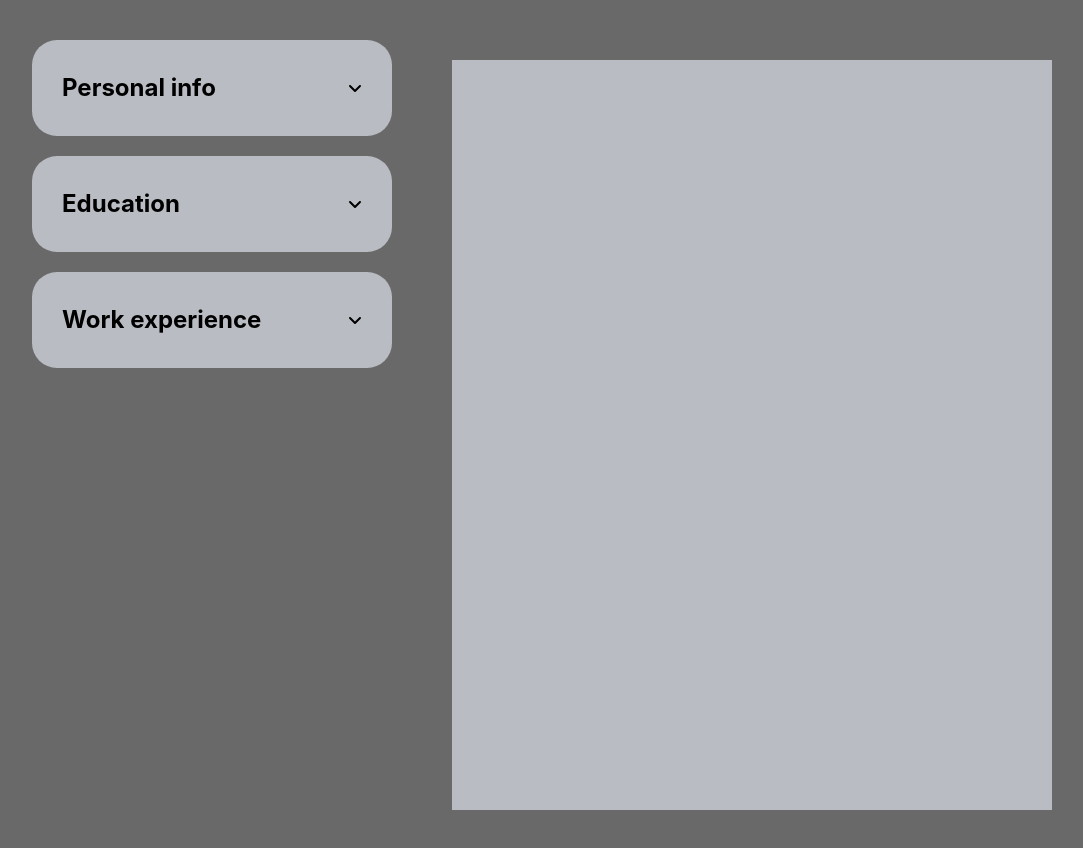
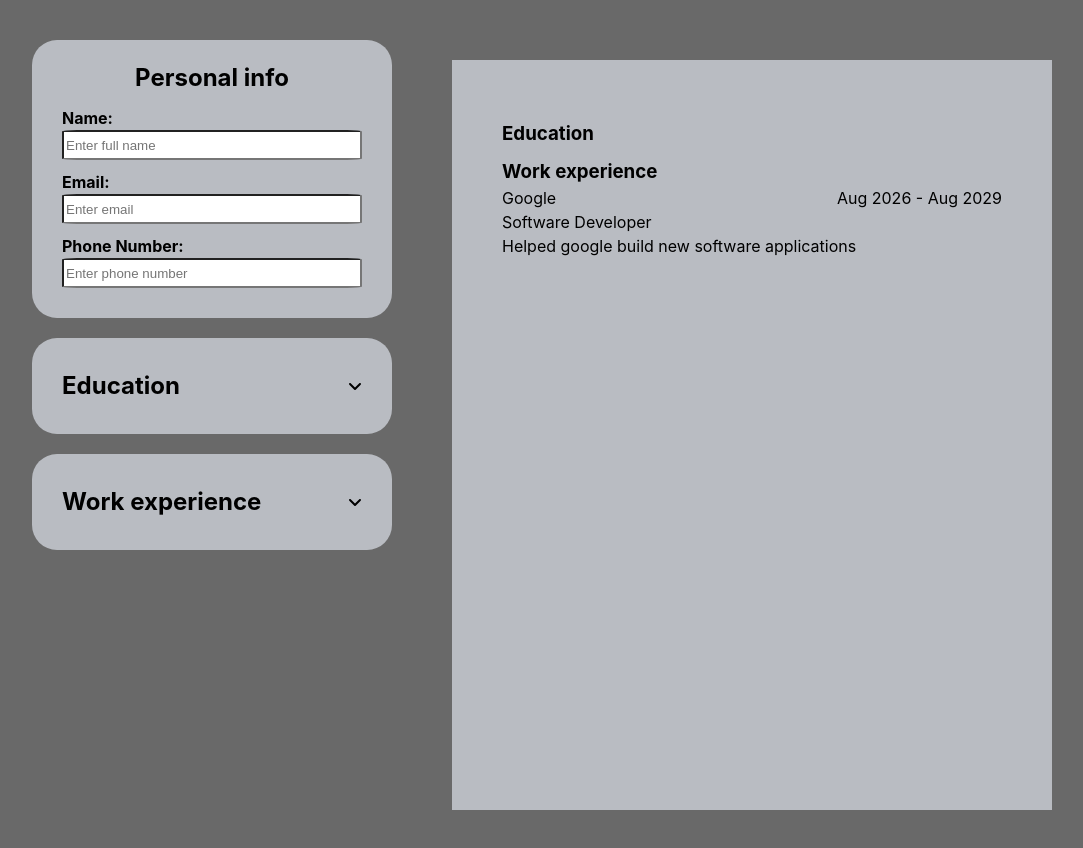
Before and after one commit to Unknownflow/cv-generator, a React (Vite) app: page / in a window 1280 px wide. Shown: the top 848 px of the page, without its empty margins (88-1171 px from the left). Built offline with nearby package versions, Linux system fonts and the light colour scheme.

Commit message:
add: details entered in personal info and education reflected in cv, workexp still wip

```diff
--- a/src/App.jsx
+++ b/src/App.jsx
@@ -3,17 +3,118 @@ import 'font-awesome/css/font-awesome.min.css';
 import PersonalInfoForm from './components/PersonalInfoForm'
 import EducationForm from './components/EducationForm'
 import WorkExperienceForm from './components/WorkExperienceForm'
+import { useState } from 'react';
 
 function App() {
+  const [personalInfo, setPersonalInfo] = useState(
+    {
+      name: "",
+      email: "",
+      phoneNo: "",
+    }
+  )
+
+  const [educationInfo, setEducationInfo] = useState(
+    {
+      schoolName: "",
+      location: "",
+      schoolStartDate: "",
+      schoolEndDate: "",
+      educationTitle: "",
+    }
+  )
+
+  const [workInfo, setWorkInfo] = useState(
+    {
+      companyName: "",
+      positionTitle: "",
+      workStartDate: "",
+      workEndDate: "",
+      responsibilities: "",
+    }
+  )
+
+  const handlePersonalInfoChange = (e) => {
+    const key = e.target.id;
+    setPersonalInfo({ ...personalInfo, [key]: e.target.value });
+    console.log(personalInfo)
+  }
+
+  const handleEducationInfoChange = (e) => {
+    const key = e.target.id;
+    console.log(educationInfo);
+    setEducationInfo({ ...educationInfo, [key]: e.target.value });
+  }
+
+  const handleWorkInfoChange = (e) => {
+    const key = e.target.id;
+    setWorkInfo({ ...workInfo, [key]: e.target.value });
+  }
+
+
+
 
   return (
     <div className="body">
       <div className='form'>
-        <PersonalInfoForm />
-        <EducationForm />
+        <PersonalInfoForm
+          onChange={handlePersonalInfoChange}
+          name={personalInfo.name}
+          email={personalInfo.email}
+          phoneNo={personalInfo.phoneNo}
+        />
+        <EducationForm
+          onChange={handleEducationInfoChange}
+          schoolName={educationInfo.schoolName}
+          location={educationInfo.location}
+          schoolStartDate={educationInfo.schoolStartDate}
+          schoolEndDate={educationInfo.schoolEndDate}
+          educationTitle={educationInfo.educationTitle}
+        />
         <WorkExperienceForm />
       </div>
       <div className='resume'>
+        <div className='personalInfoCV'>
+          <div className='personalName'>
+            <h2>{personalInfo.name}</h2>
+          </div>
+          <div className='personalContact'>
+            <span className='personalEmail'>{personalInfo.email}</span>
+            {personalInfo.email && personalInfo.phoneNo && (
+              <span>, </span>
+            )}
+            <span className='personalPhoneNo'> {personalInfo.phoneNo}</span>
+          </div>
+        </div>
+        <div className='educationInfoCV'>
+          <h3>Education</h3>
+          <div className='educationHeader'>
+            <span>{educationInfo.schoolName}</span>
+            <div className='educationTime'>
+              <span>{educationInfo.schoolStartDate}</span>
+              {educationInfo.schoolStartDate &&
+                <span> - </span>
+              }
+              <span>{educationInfo.schoolEndDate}</span>
+            </div>
+          </div>
+          <div className='educationTitle'>
+            <span>{educationInfo.educationTitle}</span>
+            {educationInfo.educationTitle && educationInfo.location &&
+              <spam>, </spam>
+            }
+            <span>{educationInfo.location}</span>
+          </div>
+        </div>
+        <div className='workExperienceCV'>
+          <h3>Work experience</h3>
+          <div className='workExperienceHeader'>
+            <span>Google{workInfo.companyName}</span>
+            <span>Aug 2026{workInfo.workStartDate} - Aug 2029{workInfo.workEndDate}</span>
+          </div>
+          <div className='workExperienceTitle'>Software Developer{workInfo.workRole}</div>
+          <div className='workResponsibilities'>Helped google build new software applications{workInfo.workResponsibilities}</div>
+        </div>
       </div>
     </div>
   )
--- a/src/components/EducationForm.jsx
+++ b/src/components/EducationForm.jsx
@@ -1,30 +1,13 @@
 import { useState } from "react";
 import CustomInput from "./CustomInput";
-import SubmitButton from "./SubmitButton";
 import { FontAwesomeIcon } from "@fortawesome/react-fontawesome";
 import { faAngleDown, faAngleUp } from '@fortawesome/free-solid-svg-icons'
 
-export default function EducationForm() {
-  const [formData, setFormData] = useState({
-    schoolName: "",
-    title: "",
-    location: "",
-    startDate: "",
-    endDate: "",
-  })
-
+export default function EducationForm({ onChange, schoolName, location, schoolStartDate, schoolEndDate, educationTitle }) {
   const [isShown, setIsShown] = useState(false);
 
-  const toggleForm = (e) => {
+  const toggleForm = () => {
     setIsShown(!isShown);
-  }
-
-  const handleChange = (e) => {
-    const { name, value } = e.target;
-    setFormData(prevState => ({
-      ...prevState,
-      [name]: value,
-    }));
   }
 
   return (
@@ -50,42 +33,39 @@ export default function EducationForm() {
           <CustomInput
             label="School: "
             name="schoolName"
-            value={formData.schoolName}
-            onChange={handleChange}
+            value={schoolName}
+            onChange={onChange}
             placeholder="Enter school / university"
           />
           <CustomInput
             label="Title of Study: "
-            name="title"
-            value={formData.title}
-            onChange={handleChange}
+            name="educationTitle"
+            value={educationTitle}
+            onChange={onChange}
             placeholder="Enter title of study"
           />
           <CustomInput
             label="Location: "
             name="location"
-            value={formData.location}
-            onChange={handleChange}
+            value={location}
+            onChange={onChange}
             placeholder="Enter location"
           />
           <CustomInput
             label="Start date: "
-            name="startDate"
+            name="schoolStartDate"
             type="date"
-            value={formData.startDate}
-            onChange={handleChange}
+            value={schoolStartDate}
+            onChange={onChange}
             placeholder="Enter start date"
           />
           <CustomInput
             label="End date: "
-            name="endDate"
+            name="schoolEndDate"
             type="date"
-            value={formData.endDate}
-            onChange={handleChange}
+            value={schoolEndDate}
+            onChange={onChange}
             placeholder="Enter end date"
-          />
-          <SubmitButton
-            formData={formData}
           />
         </form>
       )}
--- a/src/components/PersonalInfoForm.jsx
+++ b/src/components/PersonalInfoForm.jsx
@@ -1,76 +1,31 @@
-import { useState } from "react";
 import CustomInput from "./CustomInput";
-import SubmitButton from "./SubmitButton";
-import { FontAwesomeIcon } from "@fortawesome/react-fontawesome";
-import { faAngleDown, faAngleUp } from '@fortawesome/free-solid-svg-icons'
 
-export default function PersonalInfoForm() {
-  const [formData, setFormData] = useState({
-    name: "",
-    email: "",
-    phoneNo: "",
-  })
+export default function PersonalInfoForm({ onChange, name, email, phoneNo }) {
+  return (
+    <form id="personalInfoForm">
+      <h2>Personal info</h2>
 
-  const [isShown, setIsShown] = useState(false);
-
-  const toggleForm = (e) => {
-    setIsShown(!isShown);
-  }
-
-  const handleChange = (e) => {
-    const { name, value } = e.target;
-    setFormData(prevState => ({
-      ...prevState,
-      [name]: value,
-    }));
-  }
-
-  return (
-    <div id="personalInfoForm">
-      <div className="sectionHeader">
-        <div>
-          <h2>Personal info</h2>
-        </div>
-        {isShown &&
-          <div className='dropdown-arrow'>
-            <FontAwesomeIcon icon={faAngleUp} onClick={toggleForm} />
-          </div>
-        }
-        {!isShown &&
-          <div className='dropdown-arrow'>
-            <FontAwesomeIcon icon={faAngleDown} onClick={toggleForm} />
-          </div>
-        }
-      </div>
-
-      {isShown && (
-        <form className="personalInfo">
       <CustomInput
         label="Name: "
         name="name"
-          value={formData.name}
-          onChange={handleChange}
+        value={name}
+        onChange={onChange}
         placeholder="Enter full name"
       />
       <CustomInput
         label="Email: "
         name="email"
-          value={formData.email}
-          onChange={handleChange}
+        value={email}
+        onChange={onChange}
         placeholder="Enter email"
       />
       <CustomInput
         label="Phone Number: "
         name="phoneNo"
-          value={formData.phoneNo}
-          onChange={handleChange}
+        value={phoneNo}
+        onChange={onChange}
         placeholder="Enter phone number"
       />
-        <SubmitButton
-          formData={formData}
-        />
     </form>
-      )}
-    </div>
   )
 }
--- a/src/components/SubmitButton.jsx
+++ /dev/null
@@ -1,11 +0,0 @@
-export default function SubmitButton(formData) {
-  const handleSubmit = (event) => {
-    formData = formData["formData"];
-    event.preventDefault();
-    console.log(formData.name, formData.email, formData.phoneNo)
-  }
-
-  return (
-    <button type="submit" onClick={handleSubmit}>Submit</button>
-  )
-}
--- a/src/components/WorkExperienceForm.jsx
+++ b/src/components/WorkExperienceForm.jsx
@@ -1,6 +1,5 @@
 import { useState } from "react";
 import CustomInput from "./CustomInput";
-import SubmitButton from "./SubmitButton";
 import { FontAwesomeIcon } from "@fortawesome/react-fontawesome";
 import { faAngleDown, faAngleUp } from '@fortawesome/free-solid-svg-icons'
 
@@ -9,13 +8,13 @@ export default function WorkExperienceForm() {
     companyName: "",
     positionTitle: "",
     responsibilities: "",
-    startDate: "",
-    endDate: "",
+    workStartDate: "",
+    workEndDate: "",
   })
 
   const [isShown, setIsShown] = useState(false);
 
-  const toggleForm = (e) => {
+  const toggleForm = () => {
     setIsShown(!isShown);
   }
 
@@ -63,17 +62,17 @@ export default function WorkExperienceForm() {
           />
           <CustomInput
             label="Start date: "
-            name="startDate"
+            name="workStartDate"
             type="date"
-            value={formData.startDate}
+            value={formData.workStartDate}
             onChange={handleChange}
             placeholder="Enter start date"
           />
           <CustomInput
             label="End date: "
-            name="endDate"
+            name="workEndDate"
             type="date"
-            value={formData.endDate}
+            value={formData.workEndDate}
             onChange={handleChange}
             placeholder="Enter end date"
           />
@@ -84,9 +83,6 @@ export default function WorkExperienceForm() {
             onChange={handleChange}
             placeholder="Enter responsibilities"
           />
-          <SubmitButton
-            formData={formData}
-          />
         </form>
       )}
     </div>
--- a/src/styles/styles.css
+++ b/src/styles/styles.css
@@ -48,10 +48,11 @@ input {
 
 .resume {
 	background-color: #b9bcc2;
-	padding: 20px;
+	padding: 50px;
 	margin: 40px;
 	width: 600px;
 	height: 750px;
+	text-align: left;
 }
 
 .sectionHeader {
@@ -85,3 +86,18 @@ input {
 	justify-content: center;
 	align-items: center;
 }
+
+.educationHeader,
+.workExperienceHeader {
+	display: flex;
+	justify-content: space-between;
+}
+
+.personalInfoCV,
+.educationInfoCV {
+	margin-bottom: 10px;
+}
+
+.educationTime {
+	justify-content: right;
+}
```
Lines whose indentation alone changed are shown as unchanged.
